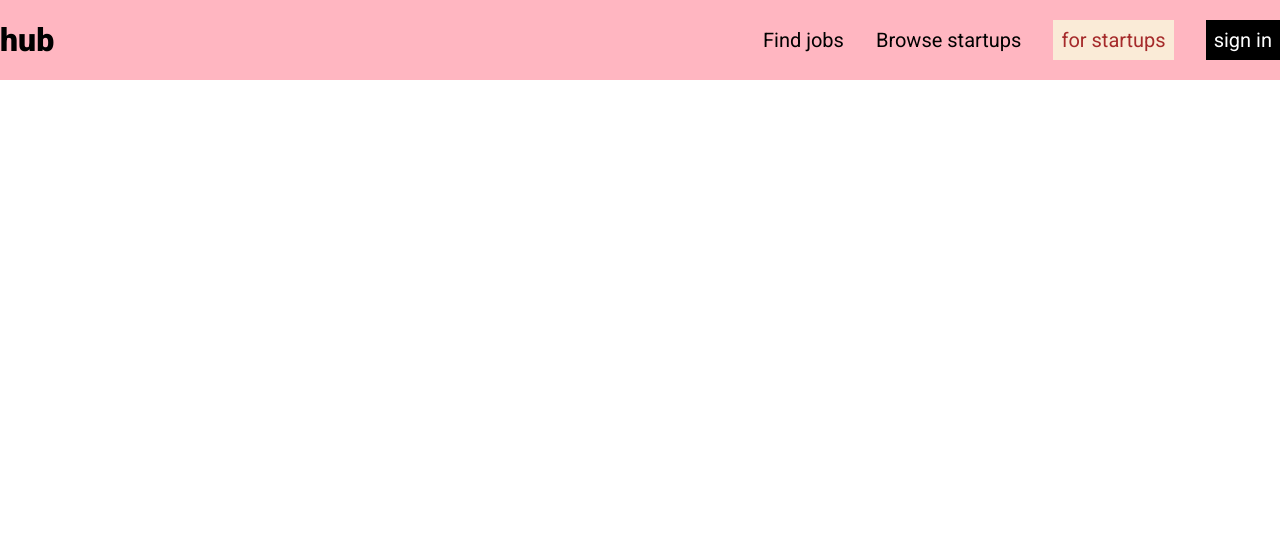
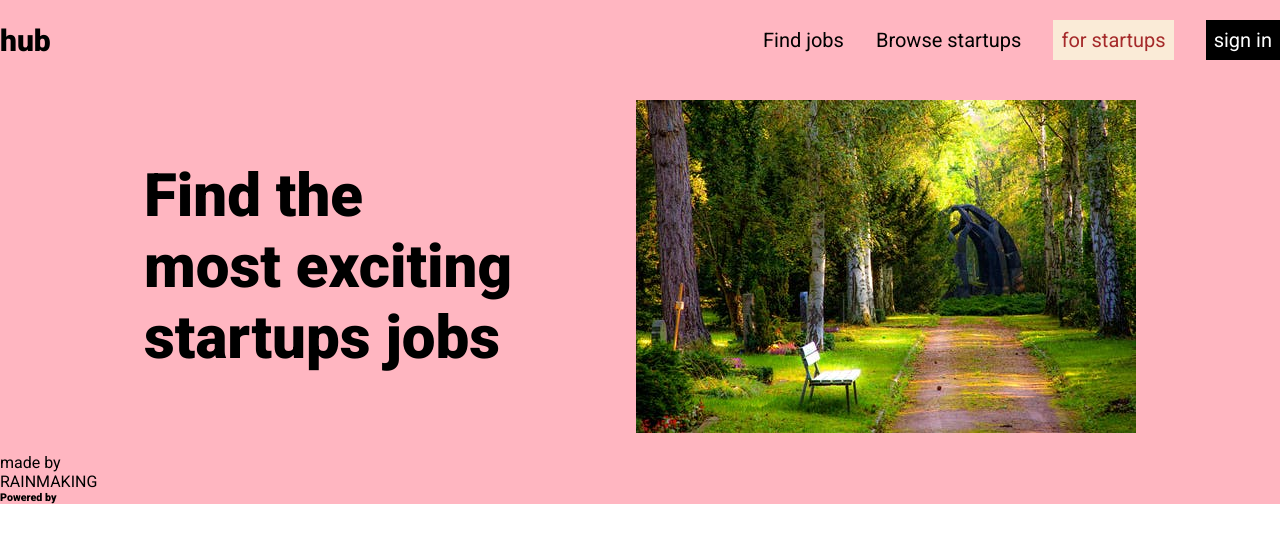
Before and after one commit to manvijain08/CSS-Flexbox-practice, a plain HTML site: page index.html in a window 1280 px wide. Drawn offline with Linux system fonts and the light colour scheme.

Commit message:
third commit

```diff
--- a/css/style.css
+++ b/css/style.css
@@ -29,6 +29,7 @@
   justify-content: space-between;
   align-items: center;
   height: 80px;
+  font-size: 20px;
 }
 
 .navbar {
@@ -42,3 +43,11 @@
 .nav-element {
   margin-left: 2rem;
 }
+
+.image {
+  display: flex;
+  justify-content: space-evenly;
+  align-items: center;
+  padding: 20px;
+  font-size: 30px;
+}
--- a/index.html
+++ b/index.html
@@ -9,7 +9,7 @@
   <body>
     <div class="book">
       <div class="nav">
-        <h1>hub</h1>
+        <h2>hub</h2>
         <ul class="navbar">
           <li class="nav-element">
             Find jobs
@@ -25,6 +25,21 @@
           </li>
         </ul>
       </div>
+      <div class="image">
+        <h1>
+          Find the <br />
+          most exciting <br />
+          startups jobs
+        </h1>
+        <img src="nature.jpeg" />
+      </div>
+      <div class="logo">
+        <p>
+          made by <br />
+          RAINMAKING
+        </p>
+        <h6>Powered by</h6>
+      </div>
     </div>
   </body>
 </html>
```
Also changed, not shown: nature.jpeg (added).
